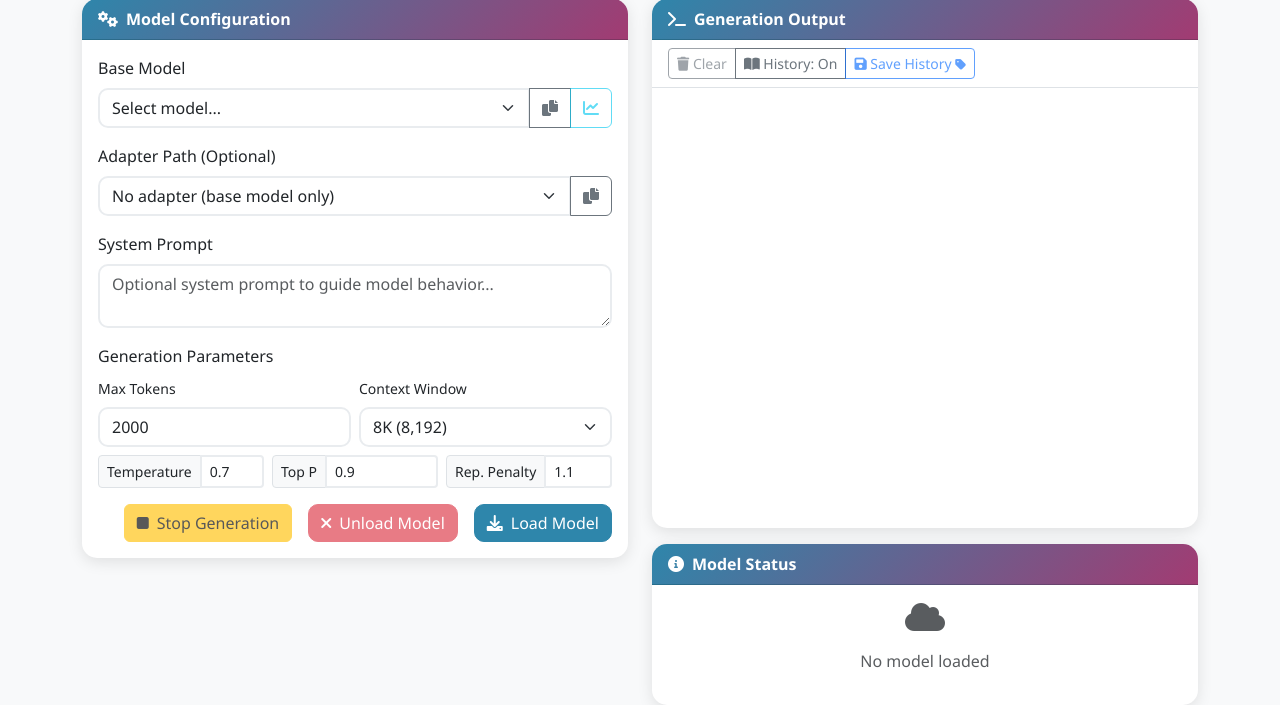
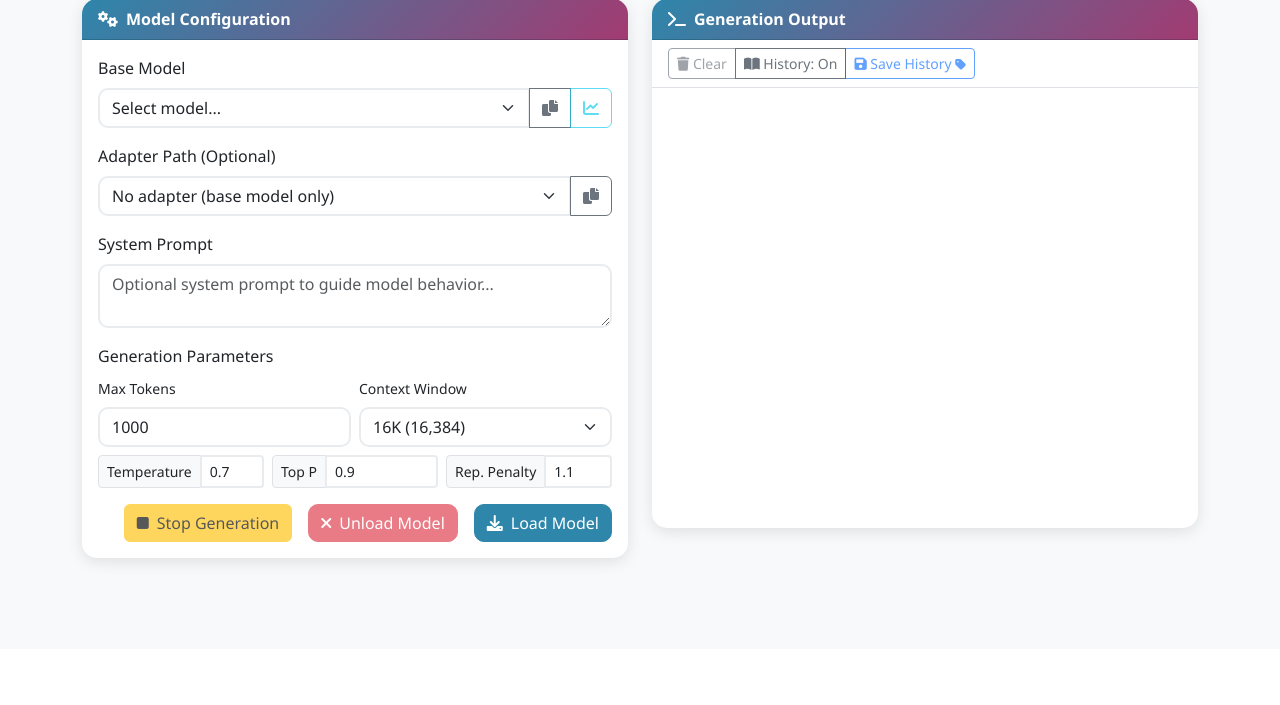
Before and after one commit to lpalbou/ForgeLLM, a Flask app: page / in a window 1280 px wide, after a click on "Testing". Shown: the part 151-856 px from the top of the page. After the commit the page ends 719 px from the top, so only its background shows below. Run offline with Flask 2, Linux system fonts and the light colour scheme; data that the repository does not hold is empty; parts of the project's set-up code (start-up, migrations or seed data) failed here and were passed over; some libraries are stand-ins or nearby versions.

Commit message:
cleaner test tab (no more model status panel)

```diff
--- a/forgellm/web/static/app.js
+++ b/forgellm/web/static/app.js
@@ -1277,54 +1277,9 @@ class TrainingInterface {
     }
 
     updateModelStatus(model = null, adapter = null) {
-        const container = document.getElementById('model-status');
-
-        if (model) {
-            const systemPrompt = document.getElementById('system-prompt')?.value?.trim();
-
-            // Get current generation parameters
-            const temperature = document.getElementById('temperature')?.value || '0.7';
-            const topP = document.getElementById('top-p')?.value || '0.9';
-            const repetitionPenalty = document.getElementById('repetition-penalty')?.value || '1.1';
-
-            container.innerHTML = `
-                <div class="mb-3">
-                    <span class="status-indicator status-running"></span>
-                    <strong>MODEL LOADED</strong>
-                </div>
-                <div class="mb-2">
-                    <small class="text-muted">Base Model:</small><br>
-                    <strong>${model}</strong>
-                </div>
-                ${adapter ? `
-                <div class="mb-2">
-                    <small class="text-muted">Adapter:</small><br>
-                    <strong>${adapter.split('/').pop()}</strong>
-                </div>
-                ` : ''}
-                ${systemPrompt ? `
-                <div class="mb-2">
-                    <small class="text-muted">System Prompt:</small><br>
-                    <span class="text-success"><i class="fas fa-check-circle me-1"></i>Enabled</span>
-                </div>
-                ` : ''}
-                <div class="mb-2">
-                    <small class="text-muted">Generation Settings:</small><br>
-                    <div class="d-flex justify-content-between">
-                        <span title="Temperature"><i class="fas fa-thermometer-half me-1"></i>${temperature}</span>
-                        <span title="Top P"><i class="fas fa-filter me-1"></i>${topP}</span>
-                        <span title="Repetition Penalty"><i class="fas fa-clone me-1"></i>${repetitionPenalty}</span>
-                    </div>
-                </div>
-            `;
-        } else {
-            container.innerHTML = `
-                <div class="text-center text-muted">
-                    <i class="fas fa-cloud fa-2x mb-3"></i>
-                    <p>No model loaded</p>
-                </div>
-            `;
-        }
+        // Model status display has been removed from the UI
+        // This function is kept as a no-op to maintain compatibility
+        // with existing code that calls it
     }
 
     // Function to check and clean system prompt from prompt input
--- a/forgellm/web/templates/index.html
+++ b/forgellm/web/templates/index.html
@@ -792,7 +792,7 @@
                                         <div class="row g-2 mb-2">
                                             <div class="col-md-6">
                                                 <label for="max-tokens" class="form-label small">Max Tokens</label>
-                                                <input type="number" class="form-control" id="max-tokens" value="2000" min="1" required>
+                                                <input type="number" class="form-control" id="max-tokens" value="1000" min="1" required>
                                             </div>
                                             <div class="col-md-6">
                                                 <label for="max-kv-size" class="form-label small">Context Window</label>
@@ -801,8 +801,8 @@
                                                     <option value="1024">1K (1,024)</option>
                                                     <option value="2048">2K (2,048)</option>
                                                     <option value="4096">4K (4,096)</option>
-                                                    <option value="8192" selected>8K (8,192)</option>
-                                                    <option value="16384">16K (16,384)</option>
+                                                    <option value="8192">8K (8,192)</option>
+                                                    <option value="16384" selected>16K (16,384)</option>
                                                     <option value="32768">32K (32,768)</option>
                                                     <option value="65536">64K (65,536)</option>
                                                     <option value="131072">128K (131,072)</option>
@@ -886,19 +886,7 @@
                             </div>
                         </div>
 
-                        <div class="card mt-3">
-                            <div class="card-header">
-                                <i class="fas fa-info-circle me-2"></i>Model Status
-                            </div>
-                            <div class="card-body">
-                                <div id="model-status">
-                                    <div class="text-center text-muted">
-                                        <i class="fas fa-cloud fa-2x mb-3"></i>
-                                        <p>No model loaded</p>
-                                    </div>
-                                </div>
-                            </div>
-                        </div>
+
                     </div>
                 </div>
             </div>
```
